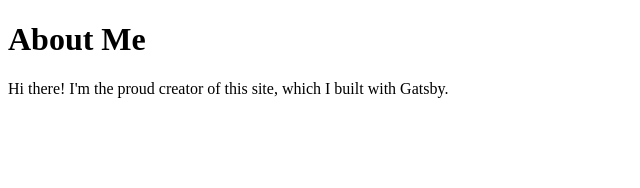
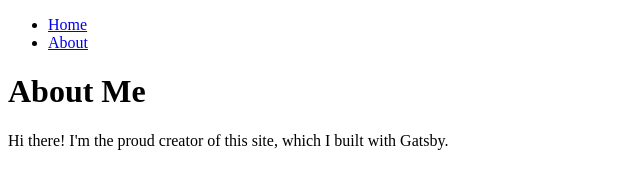
Before and after one commit to yuichi04/my-first-gatsby-site, a Gatsby site: page /about in a window 1280 px wide. Shown: the whole page, without its empty margins (0-640 px from the left). Built offline with nearby package versions, Linux system fonts and the light colour scheme; Gatsby itself is replaced by a stand-in of ours.

Commit message:
add about page

```diff
--- /dev/null
+++ b/src/components/layout.tsx
@@ -0,0 +1,30 @@
+import * as React from "react";
+import { Link } from "gatsby";
+
+type Props = {
+  pageTitle: string;
+  children: React.ReactNode;
+};
+
+const Layout: React.FC<Props> = React.memo(({ pageTitle, children }) => {
+  return (
+    <div>
+      <nav>
+        <ul>
+          <li>
+            <Link to="/">Home</Link>
+          </li>
+          <li>
+            <Link to="/about">About</Link>
+          </li>
+        </ul>
+      </nav>
+      <main>
+        <h1>{pageTitle}</h1>
+        {children}
+      </main>
+    </div>
+  );
+});
+
+export default Layout;
--- a/src/pages/about.tsx
+++ b/src/pages/about.tsx
@@ -1,12 +1,12 @@
+import * as React from "react";
 import { HeadFC } from "gatsby";
-import * as React from "react";
+import Layout from "../components/layout";
 
 const AboutPage: React.FC = React.memo(() => {
   return (
-    <main>
-      <h1>About Me</h1>
+    <Layout pageTitle="About Me">
       <p>Hi there! I'm the proud creator of this site, which I built with Gatsby.</p>
-    </main>
+    </Layout>
   );
 });
 
```
Also changed, not shown: src/pages/index.tsx (+5 -5 lines).
